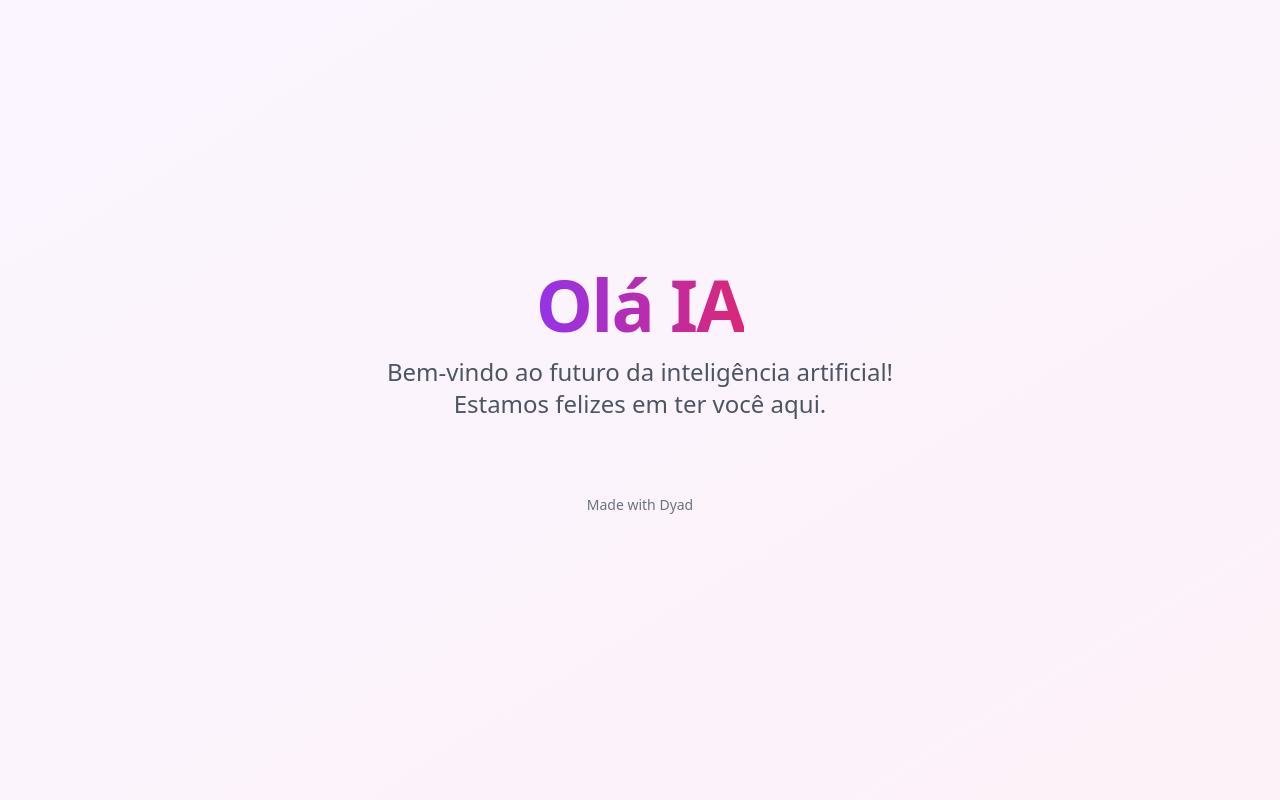
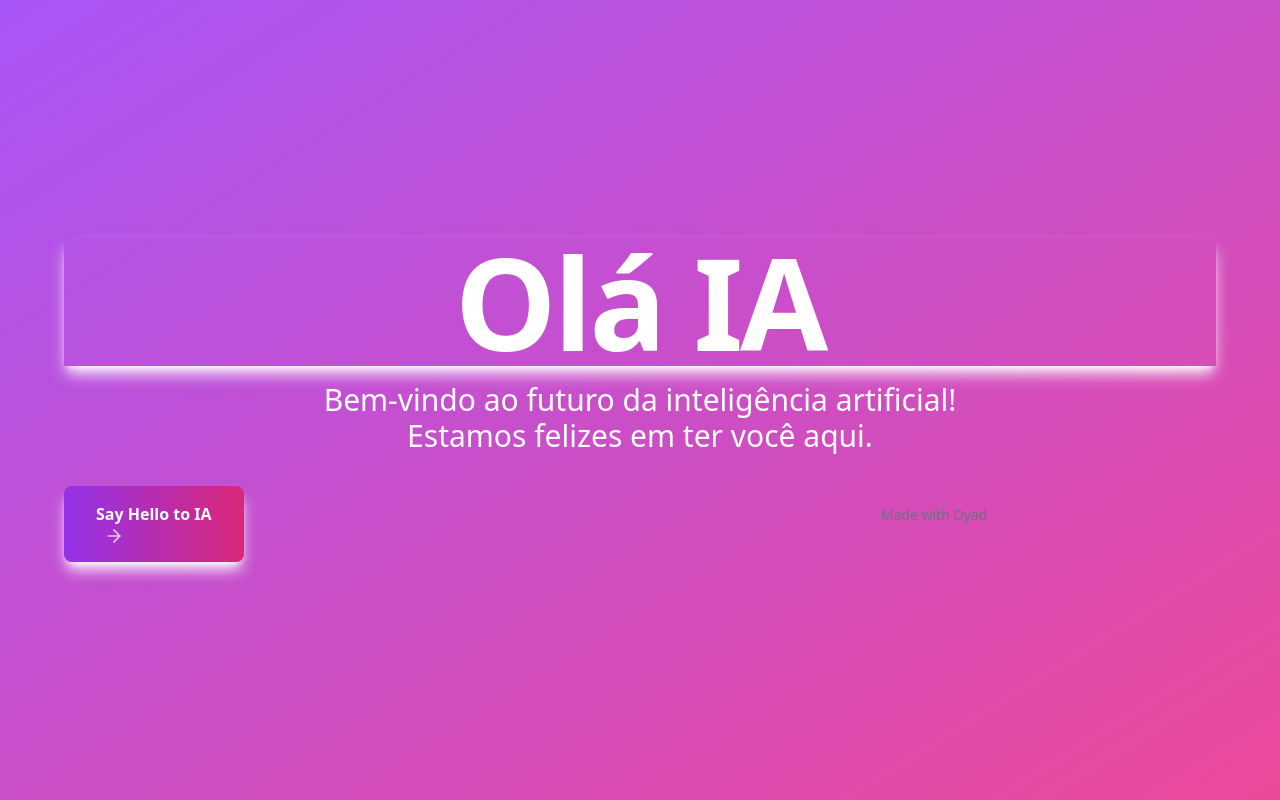
Before and after one commit to pedrobarroscastro96/WelcomeIA, a React (Vite) app: page /hello-ia in a window 1280 px wide. Built offline with nearby package versions, Linux system fonts and the light colour scheme.

Commit message:
[dyad] wrote 1 file(s) + extra files edited outside of Dyad

```diff
--- a/src/pages/HelloIA.tsx
+++ b/src/pages/HelloIA.tsx
@@ -1,24 +1,32 @@
 import { MadeWithDyad } from "@/components/made-with-dyad";
+import { ArrowRight } from "lucide-react";
 
 const HelloIA = () => {
   return (
-    <div className="min-h-screen flex flex-col items-center justify-center bg-gradient-to-br from-purple-50 to-pink-50 dark:from-purple-950 dark:to-pink-950 p-6">
-      <div className="max-w-2xl text-center space-y-8">
-        <div className="space-y-4">
-          <h1 className="text-5xl md:text-7xl font-extrabold tracking-tight">
-            <span className="bg-gradient-to-r from-purple-600 to-pink-600 bg-clip-text text-transparent">
-              Olá IA
-            </span>
+    <div className="min-h-screen flex flex-col items-center justify-center bg-gradient-to-br from-purple-500 to-pink-500 dark:from-purple-900 dark:to-pink-900 p-6">
+      <div className="max-w-3xl md:max-w-4xl lg:max-w-5xl xl:max-w-6xl w-full mx-auto">
+        <div className="text-center">
+          <h1 className="text-6xl md:text-8xl lg:text-9xl font-extrabold tracking-tight text-white shadow-lg shadow-white">
+            Olá IA
           </h1>
-          <p className="text-xl md:text-2xl text-gray-600 dark:text-gray-300 font-light leading-relaxed">
-            Bem-vindo ao futuro da inteligência artificial!
-            <br className="hidden md:block" />
+          <p className="text-xl md:text-2xl lg:text-3xl text-white dark:text-gray-300 font-medium leading-relaxed mt-4">
+            Bem-vindo ao futuro da inteligência artificial! <br className="hidden md:block" />
             Estamos felizes em ter você aqui.
           </p>
         </div>
-
-        <div className="pt-6">
-          <MadeWithDyad />
+        <div className="mt-8 flex flex-col sm:flex-row gap-6 justify-center">
+          <div className="w-full sm:w-1/2">
+            <button
+              className="bg-gradient-to-r from-purple-600 to-pink-600 hover:from-purple-700 hover:to-pink-700 text-white font-bold py-4 px-8 rounded-lg shadow-lg shadow-white transition-all duration-300 transform hover:scale-105"
+              onClick={() => window.location.href = '/hello-ia'}
+            >
+              Say Hello to IA
+              <ArrowRight className="ml-2 h-5 w-5 animate-pulse" />
+            </button>
+          </div>
+          <div className="w-full sm:w-1/2">
+            <MadeWithDyad className="opacity-0 hover:opacity-100 transition-opacity duration-300" />
+          </div>
         </div>
       </div>
     </div>
```
Also changed, not shown: .dyad/screenshot/c11209e4df0fd812f8583cc4fcfb3da3d912614a.png (added).
